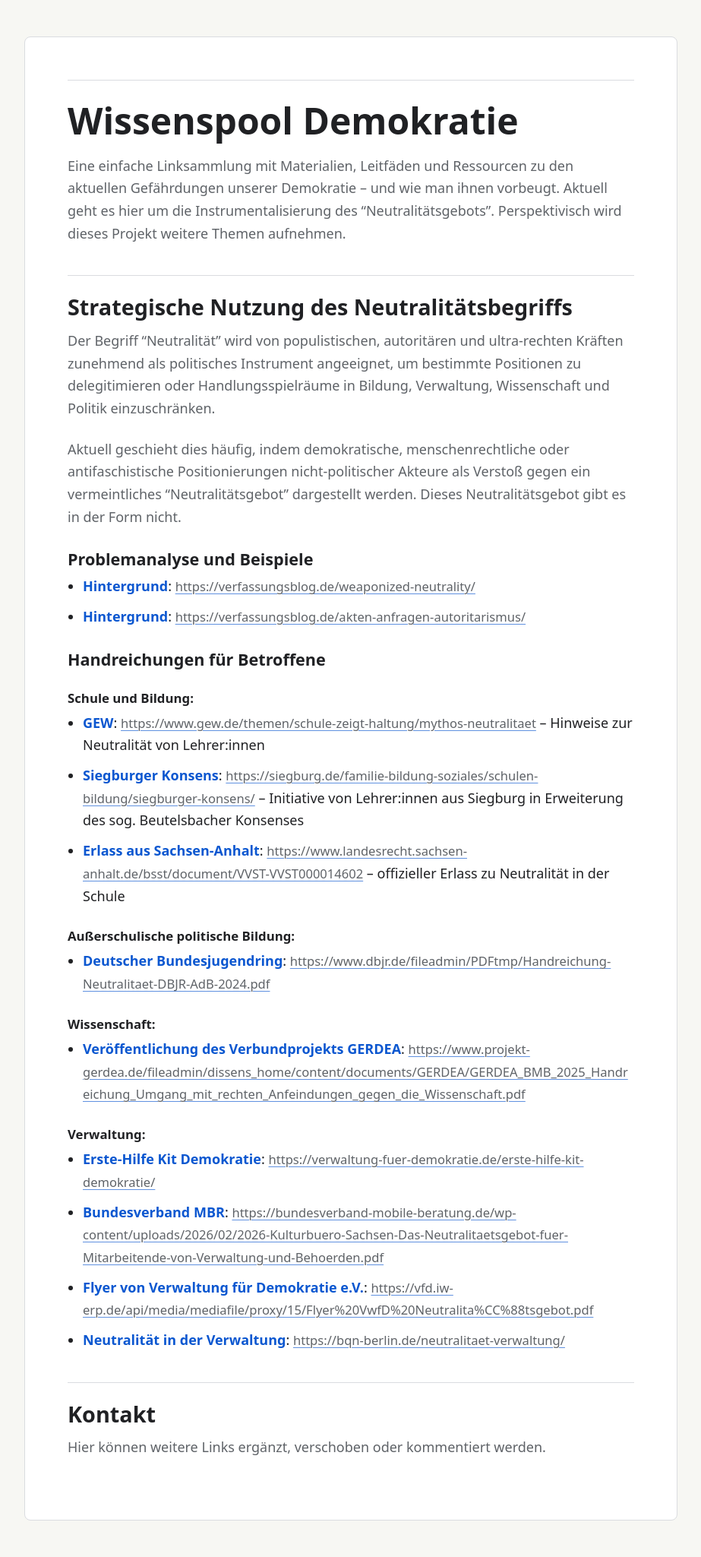
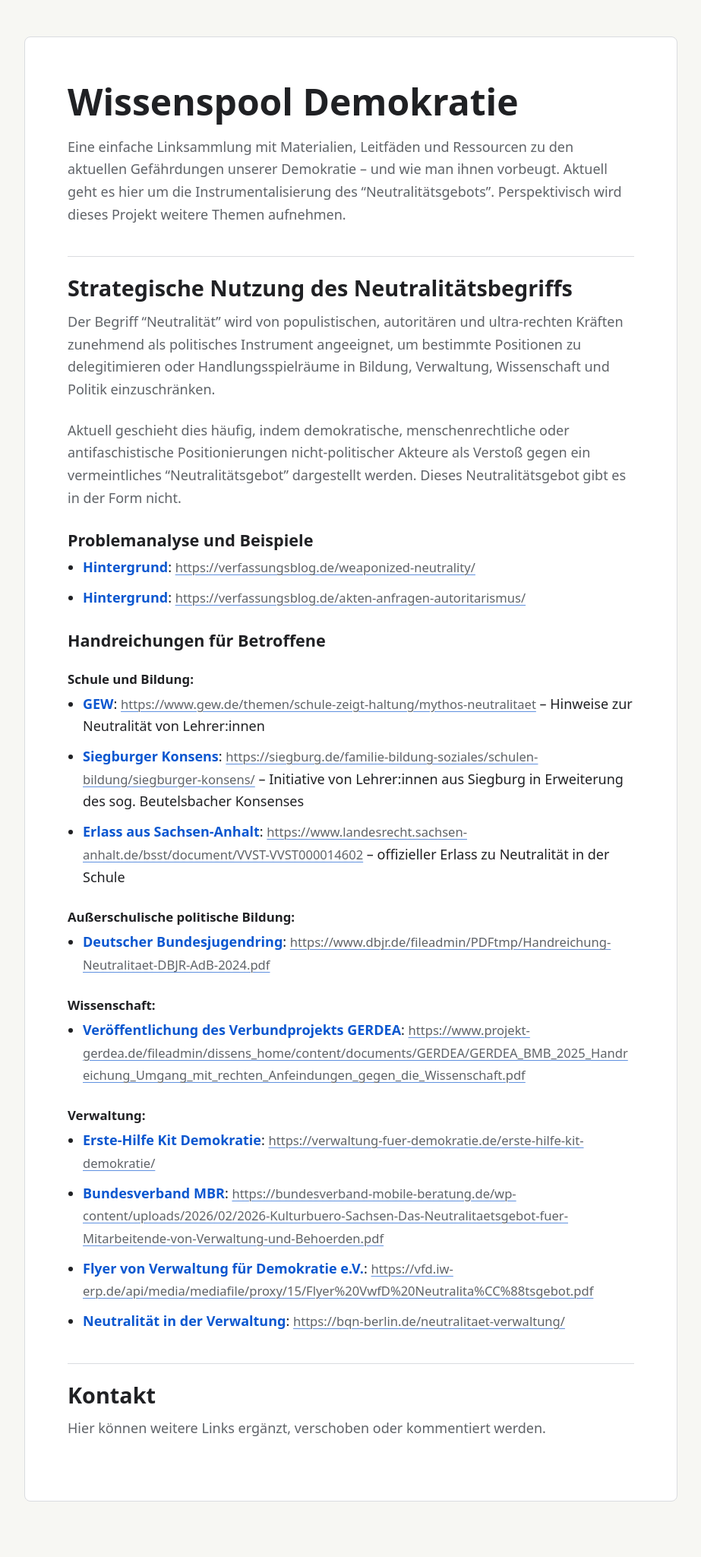
Before and after one commit to wpruser/wissenspool-demokratie.net, a Jekyll site: the page built from index.md, in a window 1280 px wide. Shown: the whole page at 76% size, without its empty margins (178-1101 px from the left). Built offline with Jekyll 4.4.1, drawn with Linux system fonts in a browser that asks for light colours; after the commit the page ends 2024 px from its top, so only the background shows below that.

Commit message:
styles css

```diff
--- a/assets/css/style.css
+++ b/assets/css/style.css
@@ -44,8 +44,8 @@ body {
 
 .content h1 {
   margin: 0 0 16px;
-  padding-top: 24px;
-  border-top: 1px solid var(--border);
+  padding-top: 0;
+  border-top: 0;
   font-size: clamp(2rem, 4vw, 3rem);
 }
 
```
